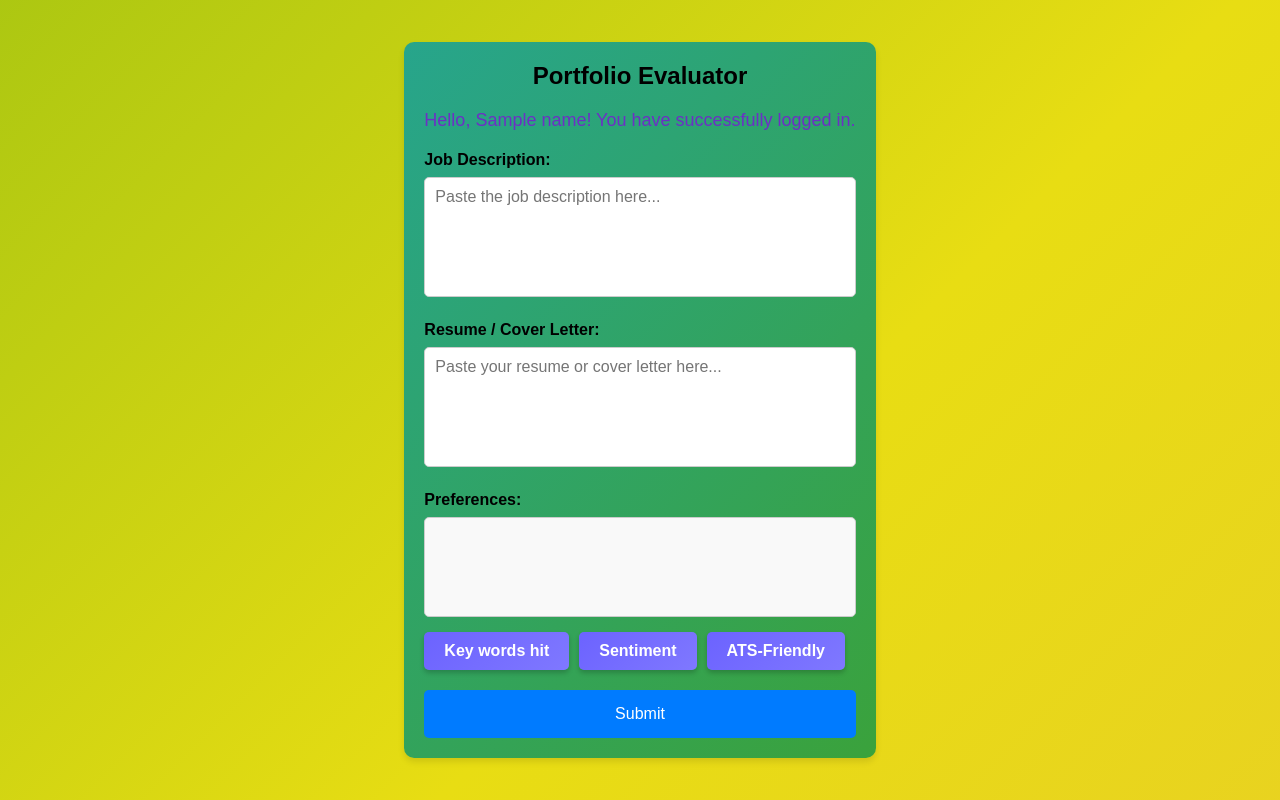
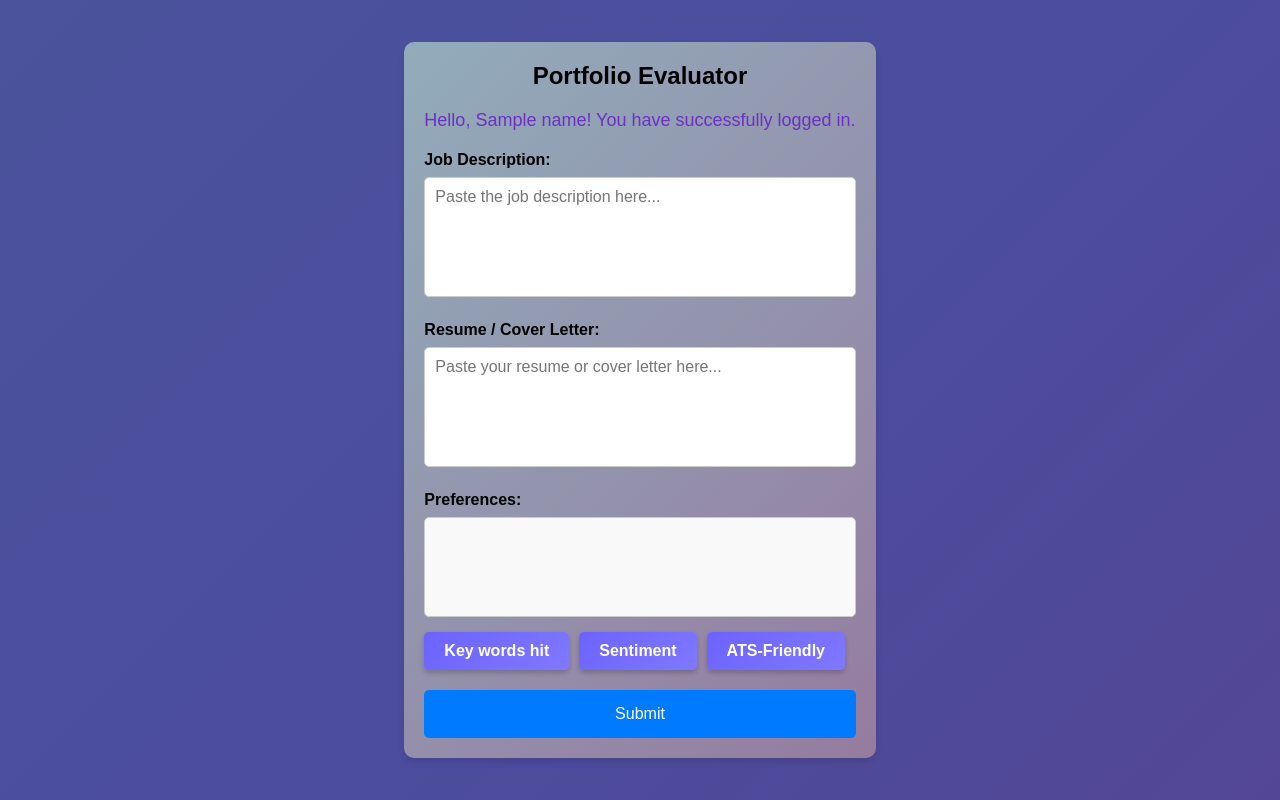
Before and after one commit to daniCodes1/nwhacks, a Flask app: template templates/main.html in a window 1280 px wide. Run offline with Flask 3, Linux system fonts and the light colour scheme; the template is opened without the code that fills it: most values are stand-ins (such as "Sample title", 1, 10 or a date in 2020).

Commit message:
Added some more colours

```diff
--- a/templates/main.html
+++ b/templates/main.html
@@ -21,7 +21,7 @@
             justify-content: center;
             align-items: center;
             min-height: 100vh;
-            background: linear-gradient(135deg, #20940e, #e8dd13, #ebab51);
+            background: linear-gradient(135deg, #48639C, #4C4C9D, #712F79);
             background-size: 400% 400%;
             animation: gradientShift 10s ease infinite;
             padding: 20px;
@@ -41,9 +41,9 @@
 
          .container {
             max-width: 1000px;
-            background: linear-gradient(135deg, #1fa6ad, hsl(97, 85%, 34%));
+            background: linear-gradient(135deg, #90C3C8, #976391);
             background-size: 200% 200%;
-            animation: gradientShift 6s ease infinite;
+            animation: gradientShift 10s ease infinite;
             padding: 20px;
             border-radius: 10px;
             box-shadow: 0 4px 6px rgba(0, 0, 0, 0.1);
```
